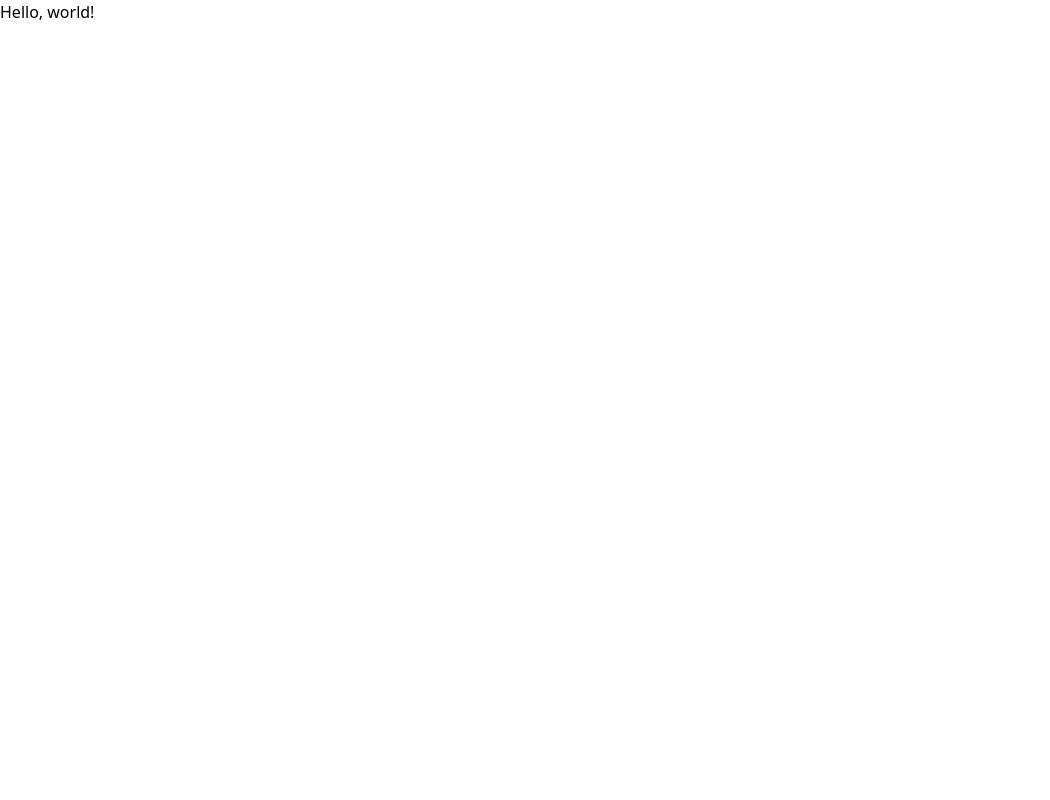
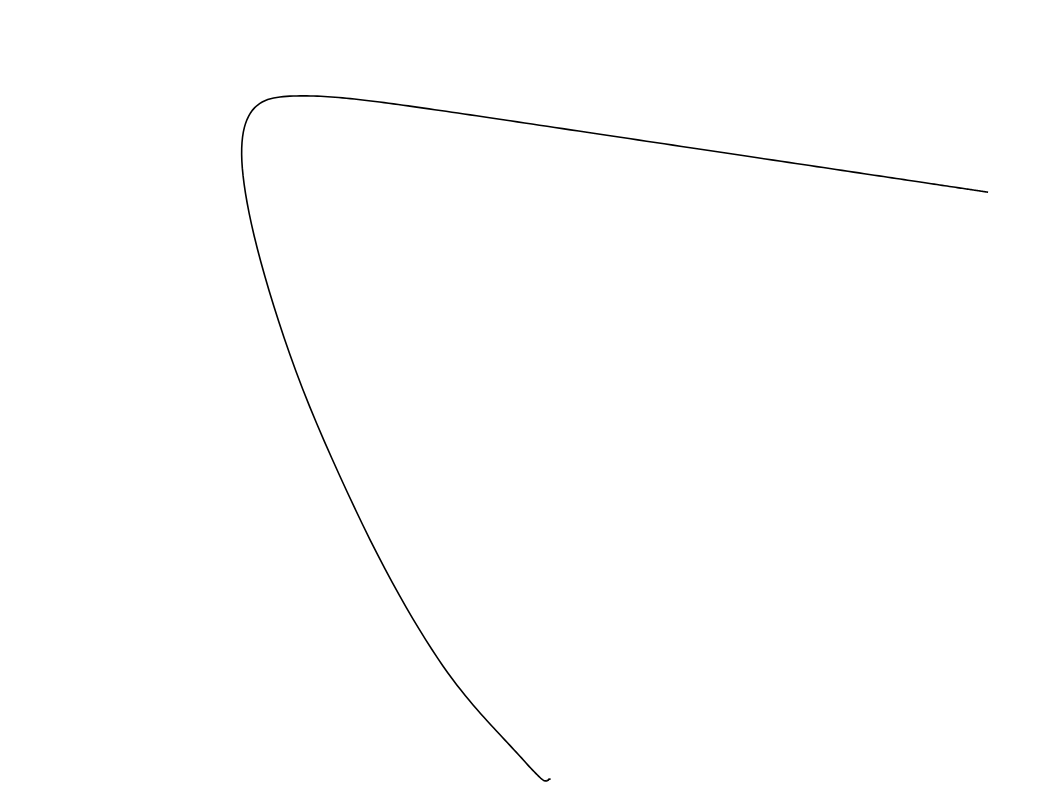
Before and after one commit to qnighy/color-experiment, a Next.js app: page / in a window 1280 px wide. Shown: the whole page, without its empty margins (0-1050 px from the left). Built offline with nearby package versions, Linux system fonts and the light colour scheme.

Commit message:
Initial ChromatDiagram impl

```diff
--- /dev/null
+++ b/app/ChromatDiagram.tsx
@@ -0,0 +1,44 @@
+import { ReactElement } from "react";
+import { cmf } from "./cmf";
+
+const WIDTH = 500;
+const HEIGHT = 500;
+
+export function ChromatDiagram(): ReactElement | null {
+  const arc = monochromaticArc(coord);
+  return (
+    <svg width={WIDTH} height={HEIGHT} viewBox={`0 0 ${WIDTH} ${HEIGHT}`} className="w-screen h-screen" preserveAspectRatio="xMidYMid meet">
+      {/* path from 0,0 to 100,100 */}
+      <path d={arc} stroke="black" fill="none" />
+    </svg>
+  );
+}
+
+type Coord = (xyz: [number, number, number]) => [number, number];
+function coord([x, y, z]: [number, number, number]): [number, number] {
+  const denom = x + y * 15 + z * 3;
+  const u = 4 * x / denom;
+  const v = 9 * y / denom;
+  return [u * 1.5 * WIDTH, (1 - v * 1.5) * HEIGHT];
+}
+
+function monochromaticArc(coord: Coord): string {
+  let path = "";
+  let first = true;
+  for (const lam of wavelengths()) {
+    const c = coord(cmf("DEG2", lam));
+    if (first) {
+      path += `M${c[0]},${c[1]}`
+      first = false;
+    } else {
+      path += ` L${c[0]},${c[1]}`
+    }
+  }
+  return path;
+}
+
+function* wavelengths(): IterableIterator<number> {
+  for (let lam = 360; lam <= 830; lam++) {
+    yield lam;
+  }
+}
--- a/app/page.tsx
+++ b/app/page.tsx
@@ -1,7 +1,9 @@
+import { ChromatDiagram } from "./ChromatDiagram";
+
 export default function Home() {
   return (
     <div>
-      Hello, world!
+      <ChromatDiagram />
     </div>
   );
 }
```
